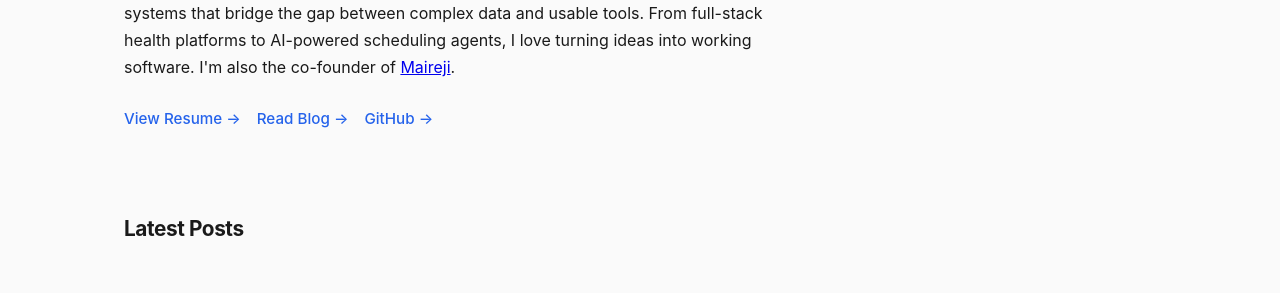
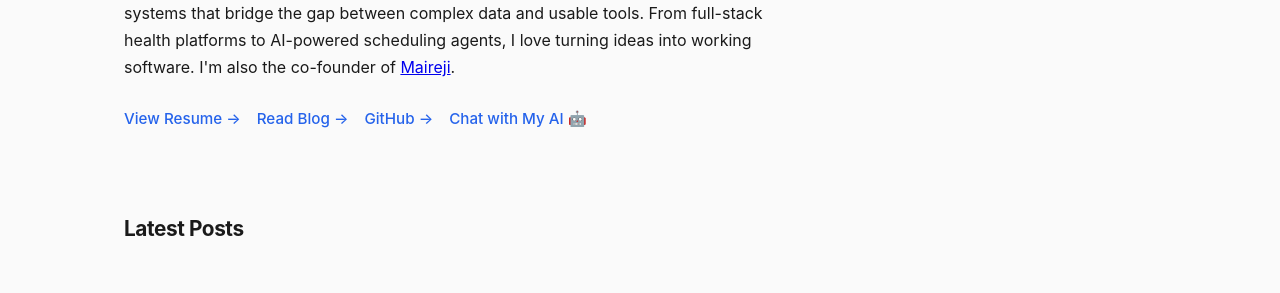
Before and after one commit to WeiqiZhou2002/WeiqiZhou2002.github.io, a Jekyll site: the page built from index.html, in a window 1280 px wide. Shown: the part 339-632 px from the top of the page. Built offline with Jekyll 4.4.1, drawn with Linux system fonts in a browser that asks for light colours; nearby versions of some CDN libraries.

Commit message:
Add AI chat link to homepage

```diff
--- a/index.html
+++ b/index.html
@@ -17,6 +17,7 @@ title: Home
     <a href="{{ '/resume' | relative_url }}">View Resume →</a>
     <a href="{{ '/blog' | relative_url }}">Read Blog →</a>
     <a href="https://github.com/WeiqiZhou2002" target="_blank">GitHub →</a>
+    <a href="http://192.168.1.125:8080" target="_blank">Chat with My AI 🤖</a>
   </div>
 </div>
 
```
